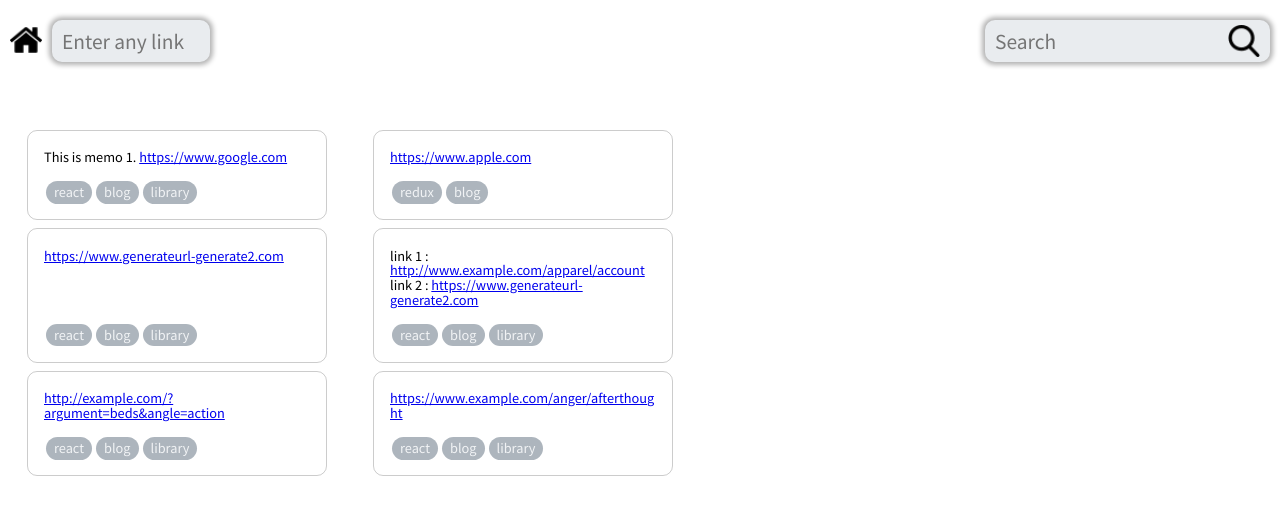
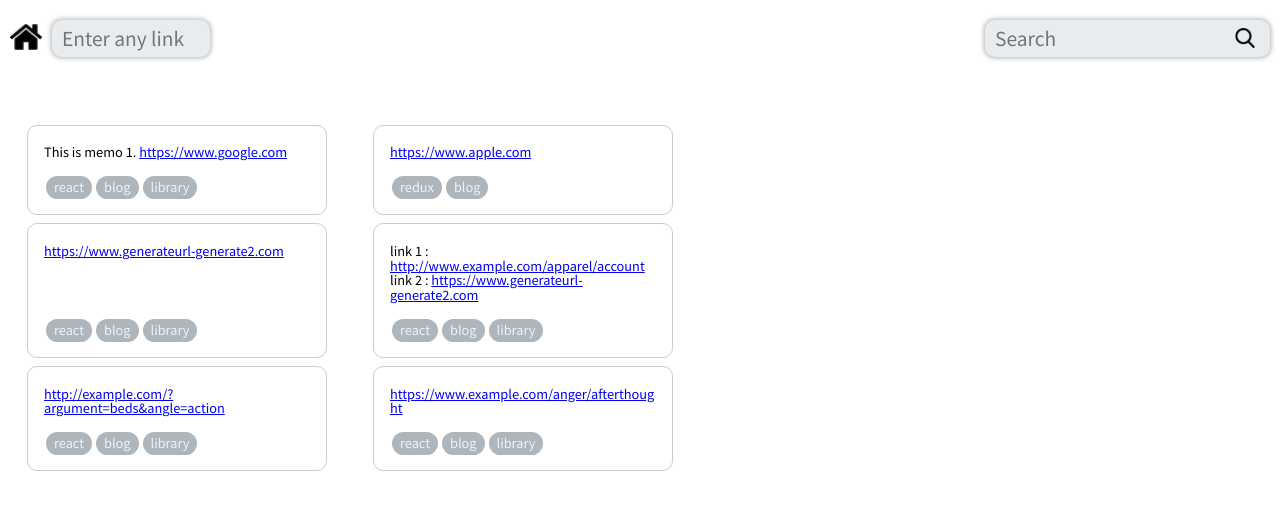
Before and after one commit to digression99/memoi, a React (Create React App) app: page /hashtag/blog in a window 1280 px wide. Shown: the top 514 px of the page. Built offline with nearby package versions, Linux system fonts and the light colour scheme.

Commit message:
Use Input element in forms

```diff
--- a/src/components/MemoForm/index.jsx
+++ b/src/components/MemoForm/index.jsx
@@ -1,24 +1,6 @@
 import React, { useState } from 'react';
-import styled from 'styled-components';
 import { useDispatch } from 'react-redux';
-
-const ContentInput = styled.input`
-  width : 100%;
-  height : 2.6rem;
-  border : none;
-  outline : none;
-
-  border-radius : 10px;
-  font-size : 1.2rem;
-  transition : all .3s;
-  box-shadow : 0 0 5px 3px rgba(0, 0, 0, 0.3);
-  background : #e9ecef;
-  padding : 6px 0 6px 10px;
-
-  &:focus {
-    background : white;
-  }
-`;
+import Input from 'elements/Input';
 
 const MemoFormContainer = ({ onFocus, onBlur, ...rest }) => {
   const [contents, setContent] = useState("");
@@ -57,7 +39,7 @@ const MemoFormContainer = ({ onFocus, onBlur, ...rest }) => {
   };
 
   return (
-    <ContentInput
+    <Input
       onKeyDown={handleKeyDown}
       type="text"
       name="content"
--- a/src/components/SearchForm/index.jsx
+++ b/src/components/SearchForm/index.jsx
@@ -1,23 +1,7 @@
 import React from 'react';
 import styled from 'styled-components';
 import searchIcon from 'resources/icons/search.png';
-
-const SearchInput = styled.input`
-  width : 100%;
-  height : 2.6rem;
-  border : none;
-  outline : none;
-
-  border-radius : 10px;
-  font-size : 1.2rem;
-  box-shadow : 0 0 5px 3px rgba(0, 0, 0, 0.3);
-  background : #e9ecef;
-  padding : 6px 0 6px 10px;
-
-  &:focus {
-    background : white;
-  }
-`;
+import Input from 'elements/Input';
 
 const Wrapper = styled.div`
   position : relative;
@@ -28,7 +12,8 @@ const Wrapper = styled.div`
 
 const SearchIcon = styled.img`
   position: absolute;
-  right : 10px;
+  right : 15px;
+  height : 20px;
   cursor : pointer;
   &:hover {
     /* need to change color on hover. */
@@ -45,7 +30,7 @@ const SearchForm = ({ onFocus, onBlur, ...rest }) => {
     <Wrapper
       {...rest}
     >
-      <SearchInput
+      <Input
         type="text"
         placeholder="Search"
         onFocus={onFocus}
```
